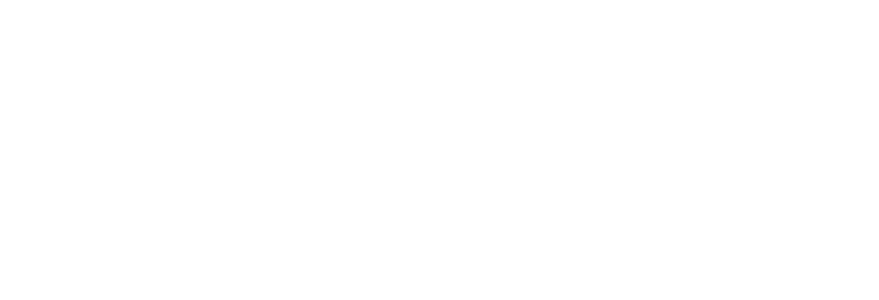
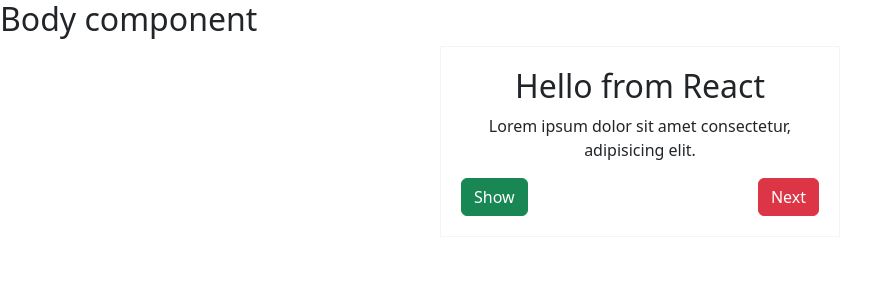
Before and after one commit to stavbers/rComponet-with-props, a React (Create React App) app: page / in a window 1280 px wide. Shown: the top 300 px of the page, without its empty margins (0-879 px from the left). Built offline with nearby package versions, Linux system fonts and the light colour scheme.

Commit message:
add first componet

```diff
--- a/package.json
+++ b/package.json
@@ -6,7 +6,9 @@
     "@testing-library/jest-dom": "^5.16.5",
     "@testing-library/react": "^13.4.0",
     "@testing-library/user-event": "^13.5.0",
+    "bootstrap": "^5.2.2",
     "react": "^18.2.0",
+    "react-bootstrap": "^2.5.0",
     "react-dom": "^18.2.0",
     "react-scripts": "5.0.1",
     "web-vitals": "^2.1.4"
--- a/src/App.js
+++ b/src/App.js
@@ -1,7 +1,17 @@
+import { Fragment } from 'react';
+import Block from './Block'
 
+const model = {
+  title: 'Hello from React',
+  btnTitle: 'Next',
+}
 
 export default () => {
   return (
-    null
+    <Fragment>
+    <h2>Body component</h2>
+    <Block title ={model.title} btn={model.btnTitle} />
+    </Fragment>
+
   );
 }
--- /dev/null
+++ b/src/Block.jsx
@@ -0,0 +1,20 @@
+import { Fragment } from 'react';
+import { Button } from 'react-bootstrap';
+import './block.css'
+const Block = (props)=> {
+  return (
+<Fragment>
+    <div className="wrp">
+      <h2>{props.title}</h2>
+      <p className="wrp-info">Lorem ipsum dolor sit amet consectetur, adipisicing elit.</p>
+    <div className="wrp-btn">
+      <Button className={'btn btn-success'}>Show</Button>
+      <Button className={'btn btn-danger'}>{props.btn}</Button>
+    </div>
+    </div>
+</Fragment>
+  )
+
+}
+
+export default Block
--- /dev/null
+++ b/src/block.css
@@ -0,0 +1,18 @@
+
+.wrp {
+  margin: 0 auto;
+  width: 400px;
+  padding: 20px;
+  border: 1px solid #f4f4f4;
+}
+.wrp h2 {
+  text-align: center;
+}
+.wrp-info {
+  text-align: center;
+}
+.wrp-btn {
+  display: flex;
+  align-items: center;
+  justify-content: space-between;
+}
--- a/src/index.js
+++ b/src/index.js
@@ -2,8 +2,7 @@
 import ReactDOM from 'react-dom/client';
 import './index.css';
 import App from './App';
-
-
+import '../node_modules/bootstrap/dist/css/bootstrap.min.css'
 const root = ReactDOM.createRoot(document.getElementById('root'));
 root.render(
 
```
Also changed, not shown: 1 other file (tests, documents, lock files or other folders).
